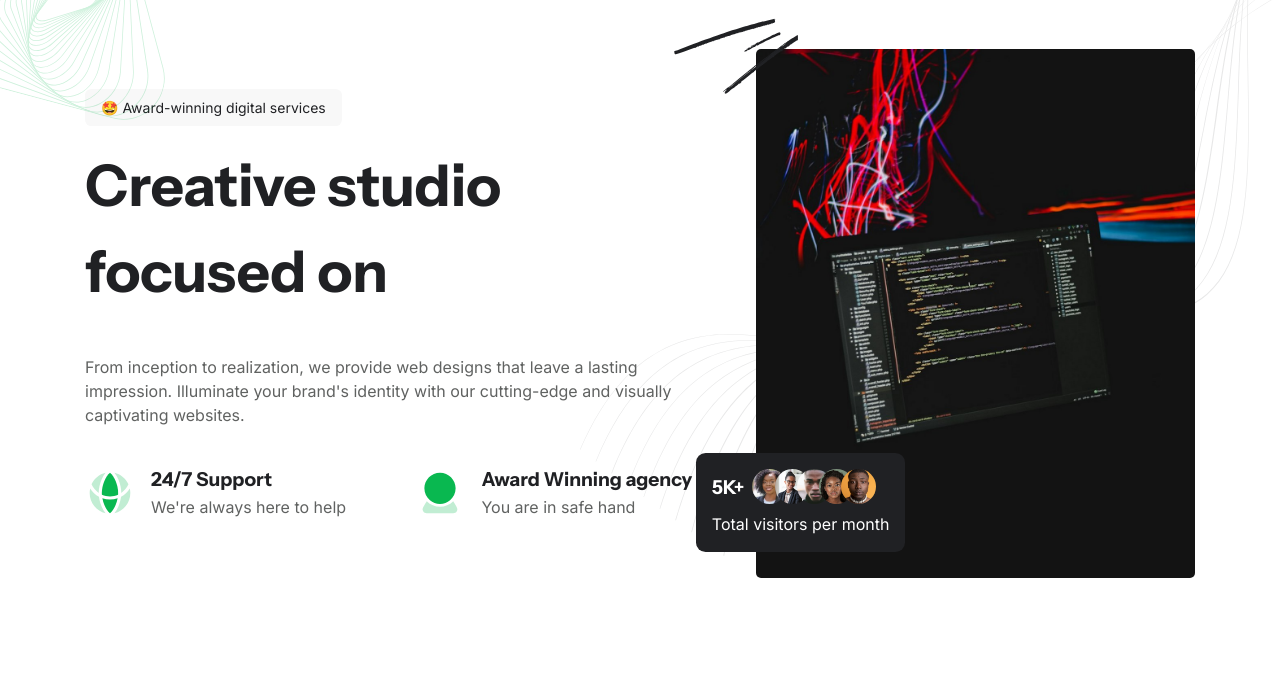
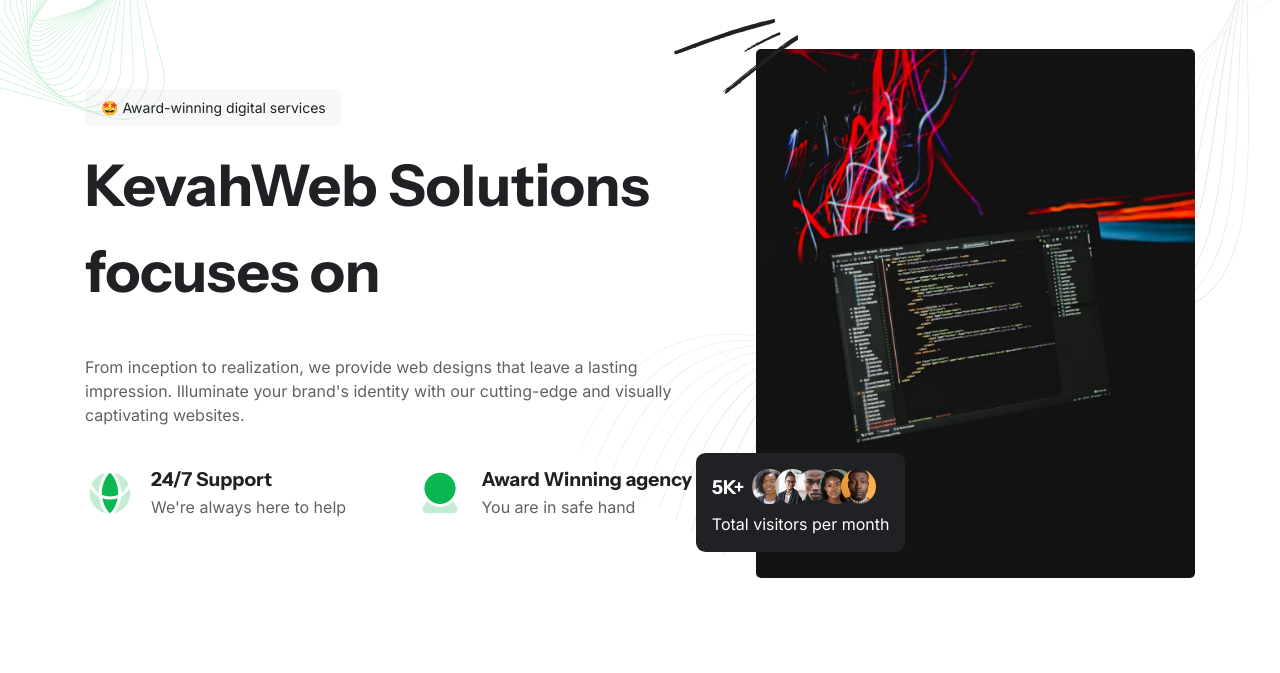
Before and after one commit to kevahwebsolutions/.co.ke, a plain HTML site: page index.html in a window 1280 px wide. Shown: the part 127-800 px from the top of the page. Drawn offline with Linux system fonts and the light colour scheme; a script that the page names is missing.

Commit message:
Update index.html

```diff
--- a/index.html
+++ b/index.html
@@ -328,7 +328,7 @@ Main Banner START -->
 								Award-winning digital services</span>
 
 							<!-- Title -->
-							<h1 class="mt-3 lh-base">Creative studio focused on
+							<h1 class="mt-3 lh-base">KevahWeb Solutions focuses on
 								<span
 									class="cd-headline clip big-clip is-full-width text-primary mb-0 d-block d-xxl-inline-block">
 									<span class="typed" data-type-text="Web Design&&Web Dev&&UI/UX Design"></span>
```
